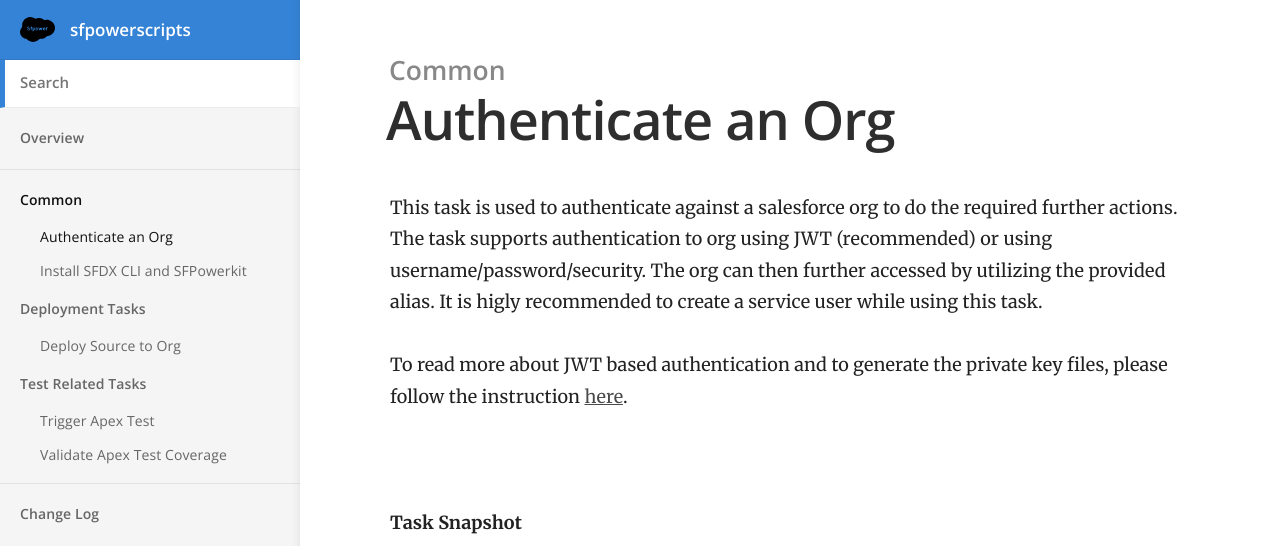
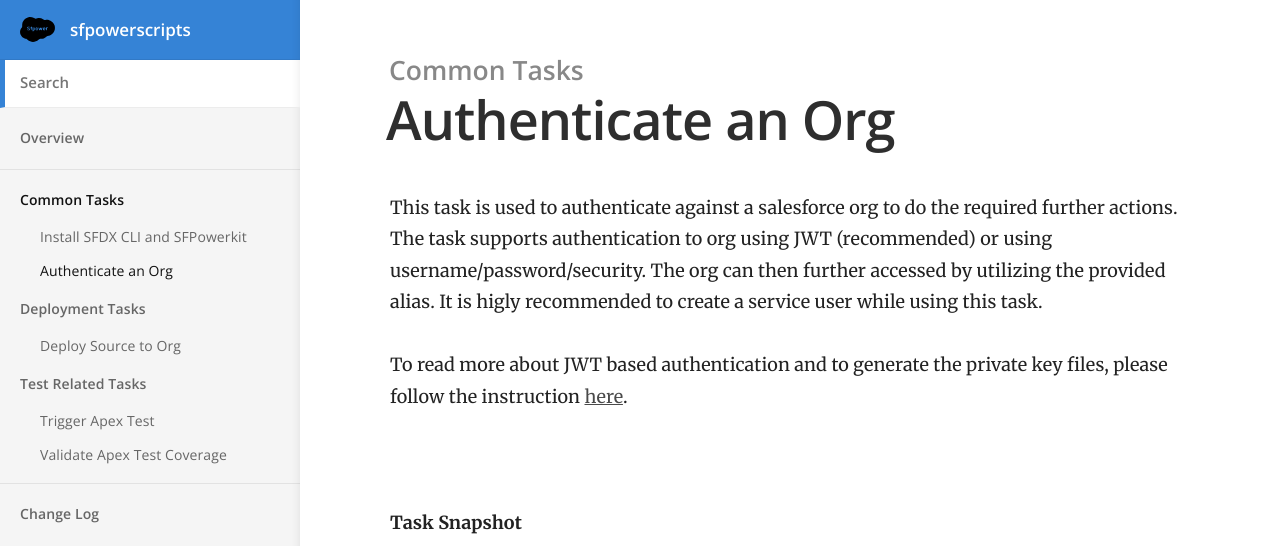
Before and after one commit to nbatterham/sfpowerscripts-doc, a Jekyll site: the page built from _docs/Tasks/Common-Tasks/Authenticate an Org.md, in a window 1280 px wide and 900 px high, cut to the strip 0-546 px from the top of the window. Built offline with Jekyll 4.4.1, drawn with Linux system fonts in a browser that asks for light colours.

```diff
--- a/_docs/Tasks/Common-Tasks/Authenticate an Org.md
+++ b/_docs/Tasks/Common-Tasks/Authenticate an Org.md
@@ -1,7 +1,7 @@
 ---
 title: Authenticate an Org
-category: Common
-order: 1
+category: Common Tasks
+order: 2
 ---
 
 This task is used to authenticate against a salesforce org to do the required further actions. The task supports authentication to org using JWT (recommended) or using username/password/security. The org can then further accessed by utilizing the provided alias. It is higly recommended to create a service user while using this task.
--- a/_docs/Tasks/Common-Tasks/Install SFDX CLI.md
+++ b/_docs/Tasks/Common-Tasks/Install SFDX CLI.md
@@ -1,6 +1,6 @@
 ---
 title: Install SFDX CLI and SFPowerkit
-category: Common
+category: Common Tasks
 order: 1
 ---
 
```
Also changed, not shown: 1 other file.
